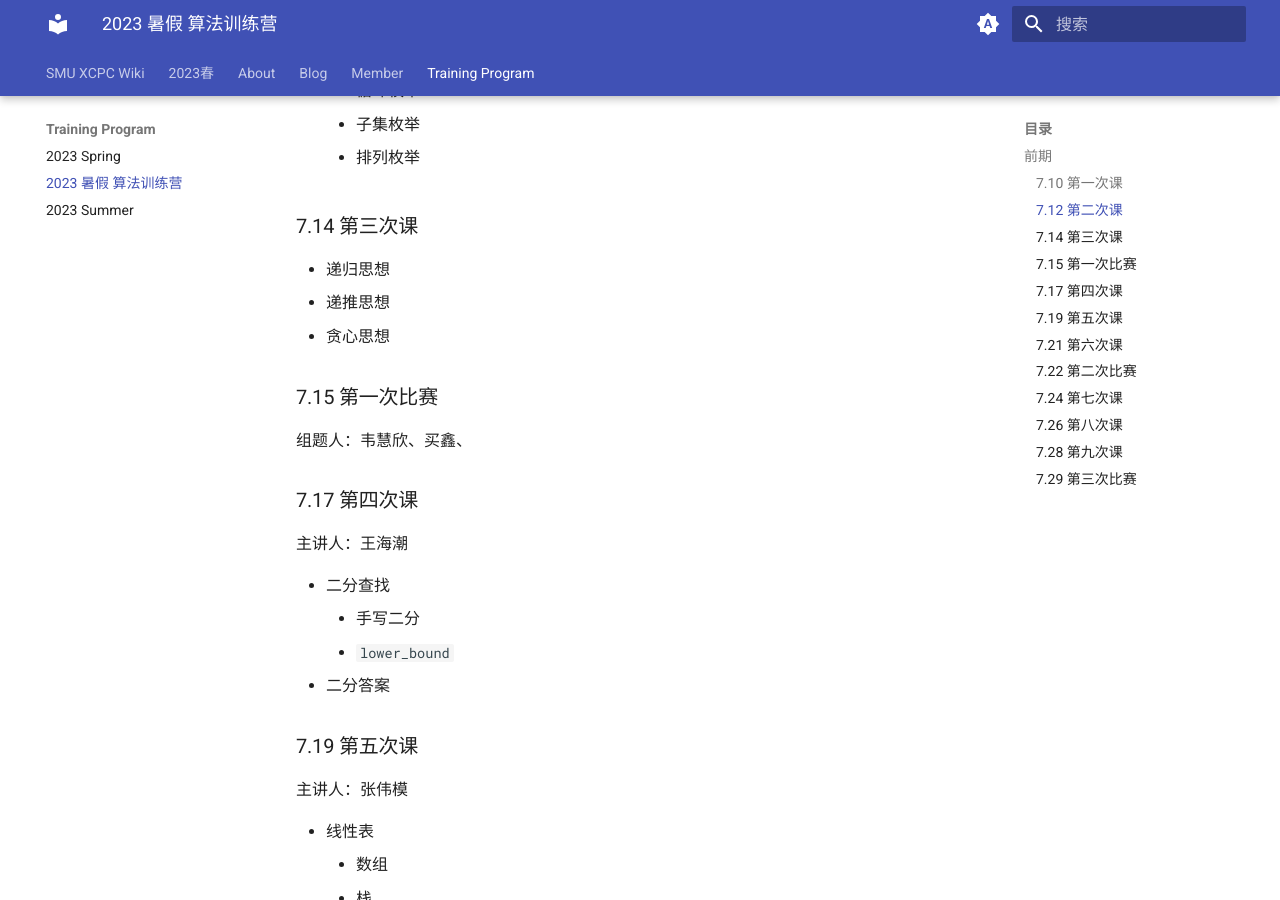
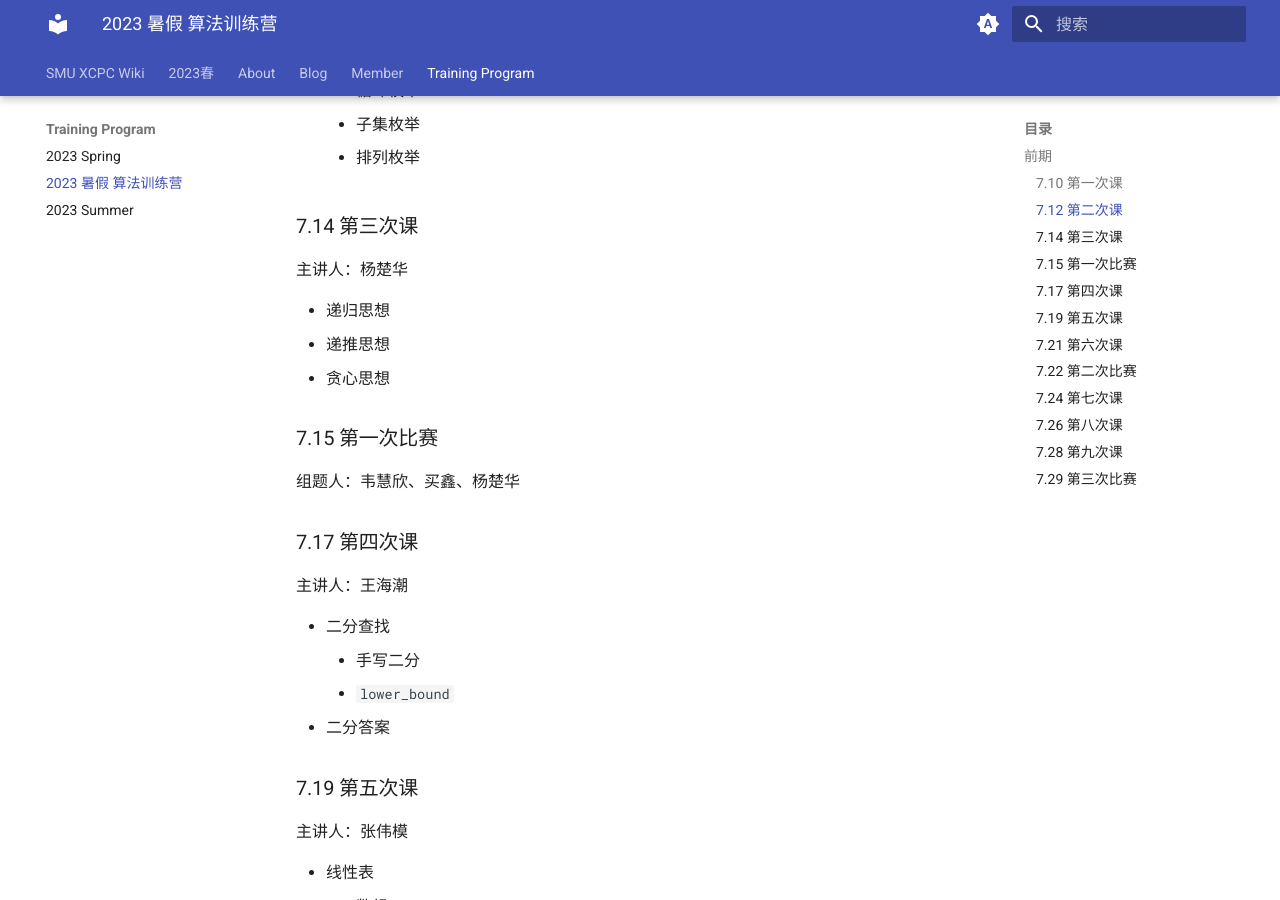
Before and after one commit to SMU-XCPC/wiki, an MkDocs documentation site: the page built from docs/Training Program/2023-Summer-Camp.md, in a window 1280 px wide and 900 px high, scrolled down 1782 px. Built offline with MkDocs 1.6.1 and Material for MkDocs 9.7.7, drawn with Linux system fonts in a browser that asks for light colours; some of the changed text lies outside the part shown.

Commit message:
Update 2023-Summer-Camp.md

```diff
--- a/docs/Training Program/2023-Summer-Camp.md
+++ b/docs/Training Program/2023-Summer-Camp.md
@@ -60,13 +60,15 @@
 
 ### 7.14 第三次课
 
+主讲人：杨楚华
+
 - 递归思想
 - 递推思想
 - 贪心思想
 
 ### 7.15 第一次比赛
 
-组题人：韦慧欣、买鑫、
+组题人：韦慧欣、买鑫、杨楚华
 
 
 
@@ -132,6 +134,8 @@
 
 ### 7.28 第九次课
 
+主讲人：蓝浩晨
+
 - 位运算
     - 各种进制
     - 二进制深入研究
```
Also changed, not shown: other parts of docs/Training Program/2023-Summer-Camp.md (+1 -1 lines).
